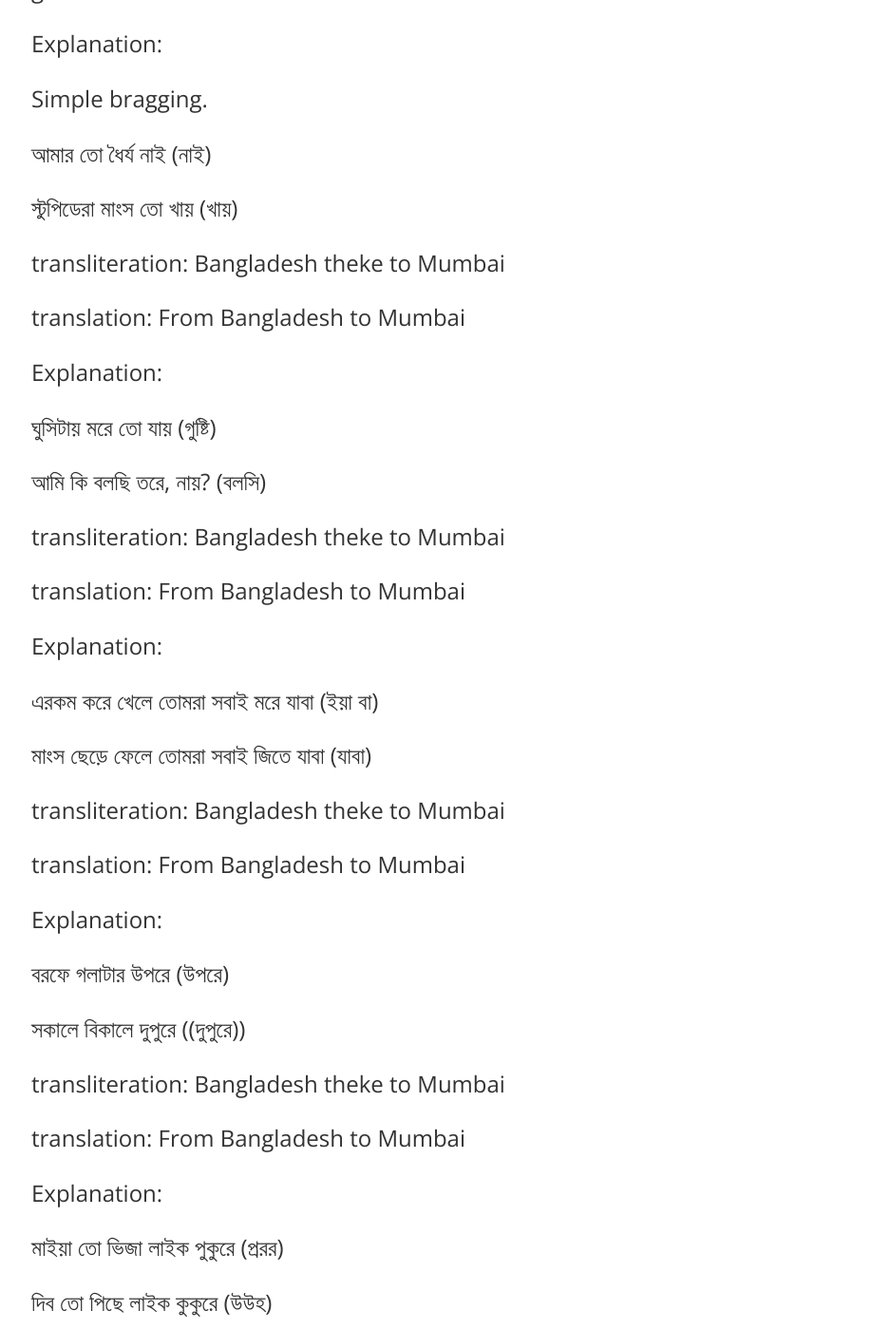
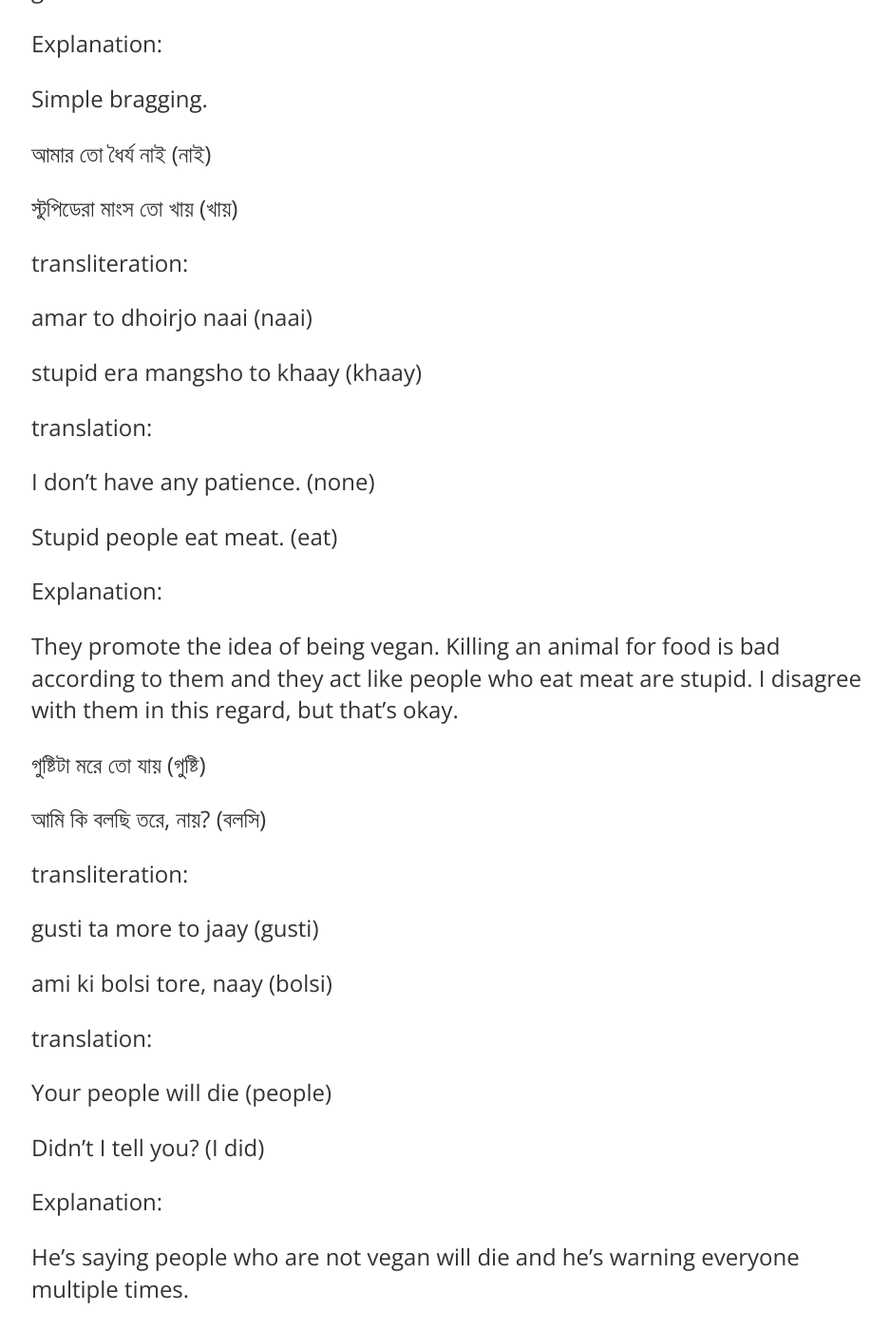
Before and after one commit to damnArin/damnArin.github.io, a Jekyll site: the page built from _posts/2020-06-28-Bhanga Bangla - Bangla Hiphop - Mumble Rap.md, in a window 1280 px wide and 1400 px high, scrolled down 17072 px. Shown: the whole window at 95% size, without its empty margins (159-1096 px from the left). Built offline with Jekyll 4.4.1, drawn with Linux system fonts in a browser that asks for light colours; comment, search, counter and statistics services are not loaded; some of the changed text lies outside the part shown.

Commit message:
Update 2020-06-28-Bhanga Bangla - Bangla Hiphop - Mumble Rap.md

```diff
--- a/_posts/2020-06-28-Bhanga Bangla - Bangla Hiphop - Mumble Rap.md
+++ b/_posts/2020-06-28-Bhanga Bangla - Bangla Hiphop - Mumble Rap.md
@@ -503,51 +503,87 @@ Explanation:
 
 Simple bragging.
 
+
 আমার তো ধৈর্য নাই (নাই)
 
 স্টুপিডেরা মাংস তো খায় (খায়)
 
-transliteration: Bangladesh theke to Mumbai
+transliteration:
 
-translation: From Bangladesh to Mumbai
+amar to dhoirjo naai (naai)
+
+stupid era mangsho to khaay (khaay)
+
+translation:
+
+I don't have any patience. (none)
+
+Stupid people eat meat. (eat)
 
 Explanation:
 
+They promote the idea of being vegan. Killing an animal for food is bad according to them and they act like people who eat meat are stupid. I disagree with them in this regard, but that's okay.
 
-
-ঘুসিটায় মরে তো যায় (গুষ্টি)
+গুষ্টিটা মরে তো যায় (গুষ্টি)
 
 আমি কি বলছি তরে, নায়? (বলসি)
 
-transliteration: Bangladesh theke to Mumbai
+transliteration:
 
-translation: From Bangladesh to Mumbai
+gusti ta more to jaay (gusti)
+
+ami ki bolsi tore, naay (bolsi)
+
+translation:
+
+Your people will die (people)
+
+Didn't I tell you? (I did)
 
 Explanation:
 
+He's saying people who are not vegan will die and he's warning everyone multiple times.
 
 এরকম করে খেলে তোমরা সবাই মরে যাবা (ইয়া বা)
 
 মাংস ছেড়ে ফেলে তোমরা সবাই জিতে যাবা (যাবা)
 
-transliteration: Bangladesh theke to Mumbai
+transliteration:
 
-translation: From Bangladesh to Mumbai
+erom kore khele amra sobai more jabo (ya ba)
+
+mangsho chhere fele amra sobai jite jaba (jaba)
+
+translation:
+
+We will all die if this kind of food habit persists.
+
+(but) we can live if we leave meat eating.
 
 Explanation:
 
+NA
 
 
-বরফে গলাটার উপরে (উপরে)
+বরফ গলাটার উপরে (উপরে)
 
 সকালে বিকালে দুপুরে ((দুপুরে))
 
-transliteration: Bangladesh theke to Mumbai
+transliteration:
 
-translation: From Bangladesh to Mumbai
+Borof gola tar upore (upore)
+
+sokale bikale dupure (dupure)
+
+translation:
+
+Ice on my neck (on my neck)
+
+In the morning, in the afternoon, during the noon (noon)
 
 Explanation:
 
+He's numb in pain. Pain is ruthless. And that makes his neck numb. Think of a cold revolver pipe touching your neck. It will feel cold. At the same time you'll feel scared and numb.
 
 
 মাইয়া তো ভিজা লাইক পুকুরে (প্ররর)
```
